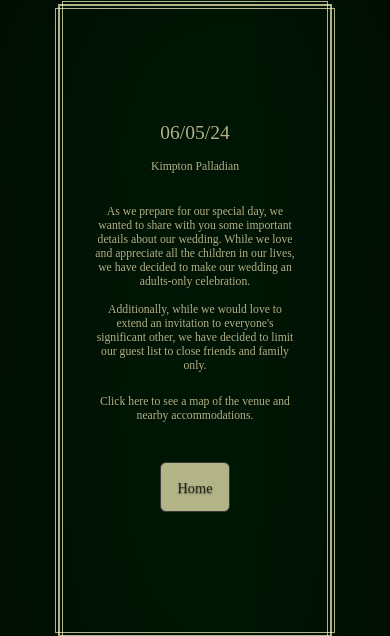
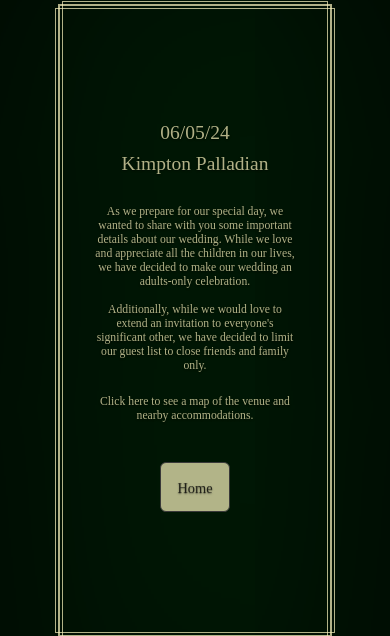
Before and after one commit to smbirch/weddingsite, a Flask app: page /info in a window 390 px wide. Shown: the part 102-738 px from the top of the page. Run offline with Flask 2, Linux system fonts and the light colour scheme; some web fonts are replaced.

Commit message:
adjusting font size on mobile - /info

```diff
--- a/static/css/style.css
+++ b/static/css/style.css
@@ -391,9 +391,11 @@ col-4 {
     padding-right: 3em;
   }
 
-  .btn {
+  .subtitle {
+    font-size: 5vw !important;
+  }
 
-  }
+
 }
 
 .extrapadtop {
@@ -409,6 +411,10 @@ col-4 {
     padding-top: 0rem;
   }
 
+  .subtitle {
+    font-size: 5vw !important;
+  }
+
 }
 
 
--- a/templates/info.html
+++ b/templates/info.html
@@ -3,7 +3,7 @@
 <div class="row toptext">
   <div class="col-12">
     <h2 class="">06/05/24</h2>
-    <h2 class="bottompad"><a
+    <h2 class="bottompad"><a class="subtitle"
       href="https://www.palladianhotel.com/"
       target="_blank">Kimpton Palladian</a></h2>
 
```
